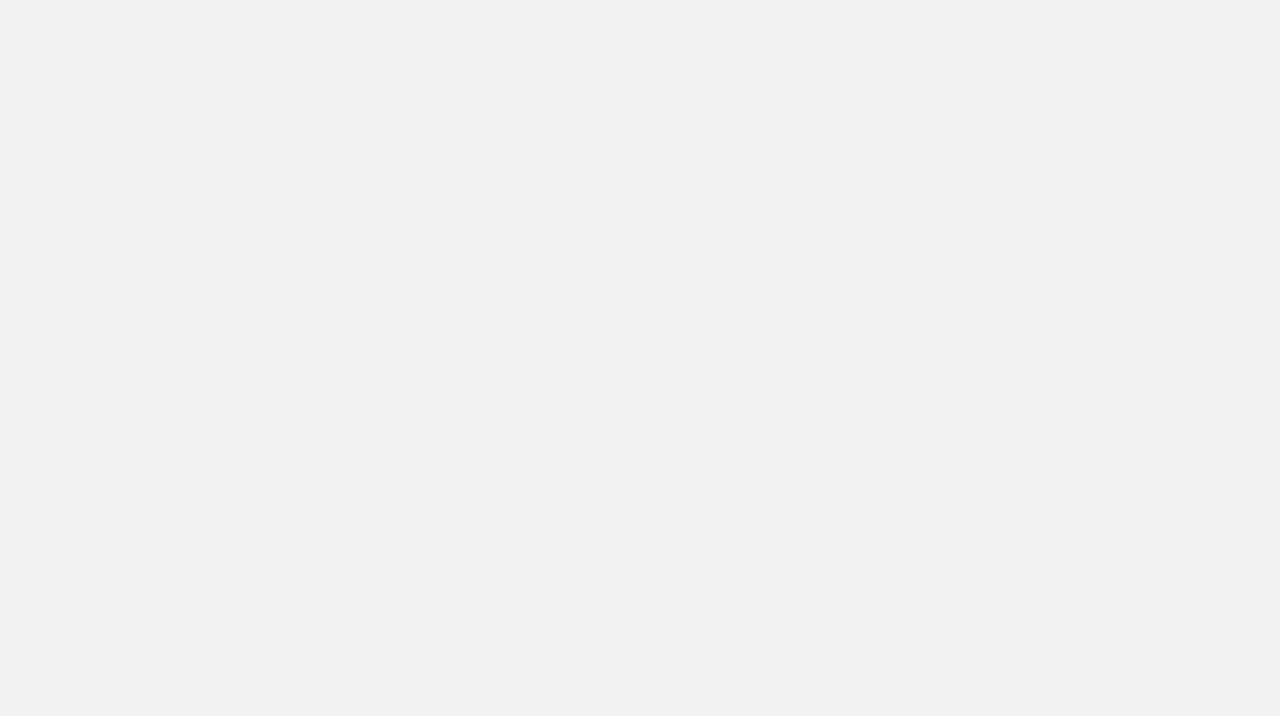
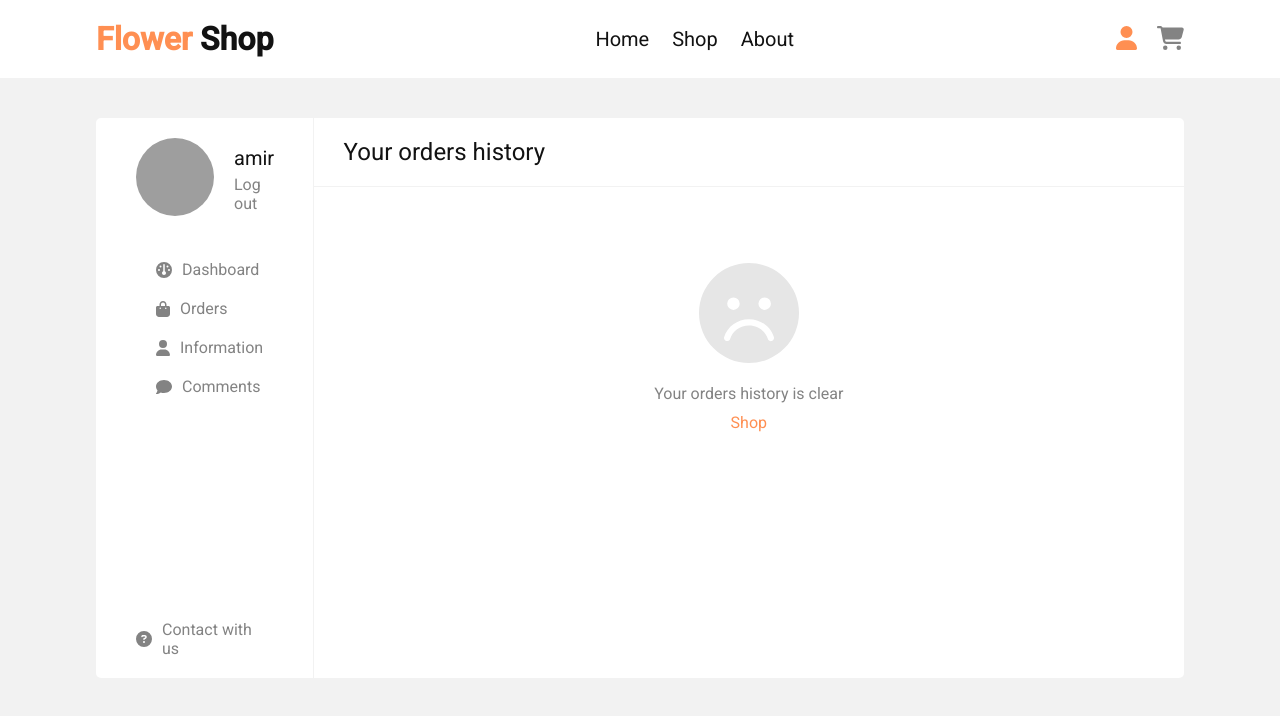
Before and after one commit to amsanei/flower-shop, a React (Create React App) app: page /user-panel/orders in a window 1280 px wide. Before the commit this address had no page. Shown: the top 716 px of the page. Built offline with nearby package versions, Linux system fonts and the light colour scheme; grey boxes are pictures that could not be loaded.

Commit message:
Add User orders page

```diff
--- a/src/App.js
+++ b/src/App.js
@@ -12,10 +12,10 @@ import PrivateRoute from "./components/PrivateRoute";
 import Login from "./pages/Login";
 import Dashboard from "./pages/userPanel/Dashboard";
 import { SalesProvider } from "./context/SalesContext";
-import UserShopHistory from "./pages/UserShopHistory";
 import SignUp from "./pages/SignUp";
 import Shop from "./pages/Shop";
 import UserInformation from "./pages/userPanel/UserInformation";
+import UserOrders from "./pages/userPanel/UserOrders";
 
 function App() {
     return (
@@ -53,12 +53,12 @@ function App() {
                                         element={<Dashboard />}
                                     />
                                     <Route
-                                        path="/user-panel/shop-history"
-                                        element={<UserShopHistory />}
+                                        path="/user-panel/information"
+                                        element={<UserInformation />}
                                     />
                                     <Route
-                                        path="/user-panel/information"
-                                        element={<UserInformation />}
+                                        path="/user-panel/orders"
+                                        element={<UserOrders />}
                                     />
                                 </Route>
                             </Routes>
--- /dev/null
+++ b/src/components/UserOrdersList.jsx
@@ -0,0 +1,47 @@
+import { useContext } from "react";
+import FlowerContext from "../context/FlowerContext";
+import { Link } from "react-router-dom";
+
+export default function UserOrdersList(props) {
+    const { date, products, state } = props.data;
+    const { getFlower } = useContext(FlowerContext);
+    const getShopHistoryProduct = (id, count) => {
+        return { product: getFlower(id), count };
+    };
+    const ShopHistoryProducts = products.map((item) =>
+        getShopHistoryProduct(item.id, item.count)
+    );
+    let totalPrice = 0;
+    products.map((item) => totalPrice += item.count * item.Price);
+
+    return (
+        <div className="user-orders-list-item">
+            <div className="user-orders-list-item-header">
+                <div>
+                    <span className="data-label">State</span> {state}
+                </div>
+                <div>
+                    <span className="data-label">Price</span> {totalPrice}$
+                </div>
+                <div>
+                    <span className="data-label">Date</span> {date}
+                </div>
+                <div className="user-orders-list-item-more-detail">
+                    More detail
+                </div>
+            </div>
+            <ul className="user-orders-list-item-products">
+                {ShopHistoryProducts.map((item) => (
+                    <li>
+                        <Link to={`/flower/${item.product.id}`}>
+                            <img
+                                src={item.product.imgUrl}
+                                alt={item.product.title}
+                            />
+                        </Link>
+                    </li>
+                ))}
+            </ul>
+        </div>
+    );
+}
--- a/src/components/UserShopHistoryList.jsx
+++ /dev/null
@@ -1,29 +0,0 @@
-import { useContext } from "react";
-import FlowerContext from "../context/FlowerContext";
-
-export default function UserShopHistoryList(props) {
-    const { date, products, state } = props.data;
-    const { getFlower } = useContext(FlowerContext);
-    const getShopHistoryProduct = (id, count) => {
-        return { product: getFlower(id), count };
-    };
-    const ShopHistoryProducts = products.map((item) =>
-        getShopHistoryProduct(item.id, item.count)
-    );
-
-    return (
-        <div>
-            <div>Date: {date}</div>
-            <div>
-                <ul>
-                    {ShopHistoryProducts.map((item) => (
-                        <li>
-                            {item.product.name} ({item.count})
-                        </li>
-                    ))}
-                </ul>
-            </div>
-            <div>State: {state}</div>
-        </div>
-    );
-}
--- a/src/index.css
+++ b/src/index.css
@@ -422,7 +422,8 @@ body {
 
 /* Cart page */
 
-.cart-empty {
+.cart-empty,
+.orders-empty {
     background-color: #fff;
     width: 40%;
     margin: 50px auto;
@@ -435,16 +436,23 @@ body {
     justify-content: center;
 }
 
-.cart-empty-icon {
+.orders-empty {
+    height: auto;
+}
+
+.cart-empty-icon,
+.orders-empty-icon {
     color: rgb(230, 230, 230);
     font-size: 100px;
 }
 
-.cart-empty-text {
+.cart-empty-text,
+.orders-empty-text {
     color: var(--color-text-second);
 }
 
-.cart-empty a {
+.cart-empty a,
+.orders-empty a {
     color: var(--color-prime);
     text-decoration: none;
 }
@@ -700,6 +708,42 @@ body {
     font-size: 20px;
 }
 
+/* User orders */
+.user-orders-list {
+    display: flex;
+    flex-direction: column;
+    gap: 20px;
+}
+
+.user-orders-list-item {
+    display: flex;
+    flex-direction: column;
+    gap: 10px;
+}
+
+.user-orders-list-item-header {
+    display: flex;
+    gap: 20px;
+}
+
+.user-orders-list-item-products {
+    list-style: none;
+    display: flex;
+    gap: 10px;
+}
+
+.user-orders-list-item-more-detail {
+    color: var(--color-prime);
+    cursor: pointer;
+}
+
+.user-orders-list-item-products img {
+    width: 110px;
+    height: 110px;
+    object-fit: cover;
+    border-radius: 5px;
+}
+
 /* Footer */
 
 footer {
--- a/src/pages/UserShopHistory.jsx
+++ /dev/null
@@ -1,21 +0,0 @@
-import { useContext } from "react";
-import UserShopHistoryList from "../components/UserShopHistoryList";
-import SalesContext from "../context/SalesContext";
-import UserContext from "../context/UserContext";
-import Header from "../components/layout/Header";
-
-export default function UserShopHistory() {
-    const { loggedinUser } = useContext(UserContext);
-    const { getUserShopHistory } = useContext(SalesContext);
-
-    const userShopHistory = getUserShopHistory(loggedinUser.id);
-
-    return (
-        <div>
-            <Header />
-            {userShopHistory.map((item) => (
-                <UserShopHistoryList key={item.id} data={item} />
-            ))}
-        </div>
-    );
-}
--- a/src/pages/userPanel/Dashboard.jsx
+++ b/src/pages/userPanel/Dashboard.jsx
@@ -1,16 +1,7 @@
-import { useContext } from "react";
-import UserContext from "../../context/UserContext";
-import SalesContext from "../../context/SalesContext";
-import { Link } from "react-router-dom";
 import Header from "../../components/layout/Header";
 import Sidebar from "./Sidebar";
 
 export default function Dashboard() {
-    const { loggedinUser } = useContext(UserContext);
-
-    const { getUserShopHistory } = useContext(SalesContext);
-
-    const userShopHistory = getUserShopHistory(loggedinUser.id);
 
     return (
         <>
@@ -22,13 +13,7 @@ export default function Dashboard() {
                         <div className="user-panel-header-title">Dashbaord</div>
                     </div>
                     <div className="user-panel-content">
-                        <div className="shop-history">
-                            <div>you shoped {userShopHistory.length} time</div>
-                            <Link to="/user-panel/shop-history">
-                                my shoping history
-                            </Link>
-                        </div>
-                        <Link to="/">Home</Link>
+                        Welcome 🦋
                     </div>
                 </div>
             </div>
--- /dev/null
+++ b/src/pages/userPanel/UserOrders.jsx
@@ -0,0 +1,55 @@
+import Header from "../../components/layout/Header";
+import Sidebar from "./Sidebar";
+import { useContext } from "react";
+import UserShopHistoryList from "../../components/UserOrdersList";
+import SalesContext from "../../context/SalesContext";
+import UserContext from "../../context/UserContext";
+import { FontAwesomeIcon } from "@fortawesome/react-fontawesome";
+import { faFaceFrown } from "@fortawesome/free-solid-svg-icons";
+import { Link } from "react-router-dom";
+
+export default function UserOrders() {
+    const { loggedinUser } = useContext(UserContext);
+    const { getUserShopHistory } = useContext(SalesContext);
+
+    const userShopHistory = getUserShopHistory(loggedinUser.id);
+    console.log(userShopHistory);
+
+    return (
+        <>
+            <Header />
+            <div className="user-panel">
+                <Sidebar />
+                <div className="user-panel-body">
+                    <div className="user-panel-header">
+                        <div className="user-panel-header-title">
+                            Your orders history
+                        </div>
+                    </div>
+                    <div className="user-panel-content">
+                        {userShopHistory.length > 0 ? (
+                            <div className="user-orders-list">
+                                {userShopHistory.map((item) => (
+                                    <UserShopHistoryList
+                                        key={item.id}
+                                        data={item}
+                                    />
+                                ))}
+                            </div>
+                        ) : (
+                            <div className="orders-empty">
+                                <div className="orders-empty-icon">
+                                    <FontAwesomeIcon icon={faFaceFrown} />
+                                </div>
+                                <div className="orders-empty-text">
+                                    Your orders history is clear
+                                </div>
+                                <Link to="/shop">Shop</Link>
+                            </div>
+                        )}
+                    </div>
+                </div>
+            </div>
+        </>
+    );
+}
```
